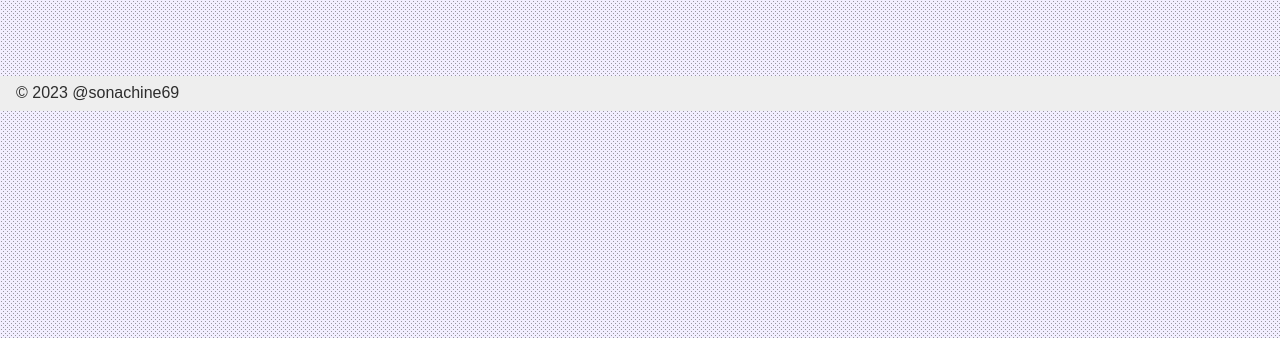
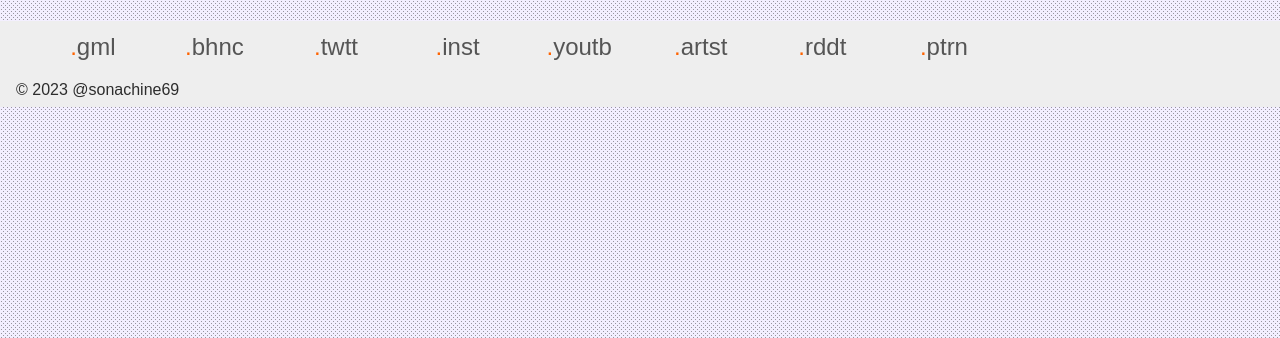
Before and after one commit to Blacktetriss/Blacktetriss.github.io, a website: page 404.html in a window 1280 px wide. Shown: the part 462-800 px from the top of the page. Drawn offline with Linux system fonts and the light colour scheme; a web font is replaced by a local one.

Commit message:
modified:   404.html

```diff
--- a/404.html
+++ b/404.html
@@ -72,8 +72,60 @@
         </div>
         <h1 class="tc center ph2 xl_font">Sorry, we can't find the page you are looking for.</h1>
     </section>
-    <br>
-    <br>
+
+    <div class="mw100 ph3-ns bg-light-gray">
+		<div class="cf ph3-ns">
+
+		  <div class="fl w-third w-20-m w-10-ns pa2">
+			<div class="tc pv1">
+				<a class="arrow mid-gray no-underline" href="mailto:sonachine69@gmail.com" title="gmail" target="_blank">
+					<span class="orange">.</span>gml</a>
+			</div>
+		  </div>
+		  <div class="fl w-third w-20-m w-10-ns pa2">
+			<div class="tc pv1">
+				<a class="arrow mid-gray no-underline" href="https://www.behance.net/sonachine69" title="behance" target="_blank">
+					<span class="orange">.</span>bhnc</a>
+			</div>
+		  </div>
+		  <div class="fl w-third w-20-m w-10-ns pa2">
+			<div class="tc pv1">
+				<a class="arrow mid-gray no-underline" href="https://twitter.com/sonachine69" title="twitter" target="_blank">
+					<span class="orange">.</span>twtt</a>
+			</div>
+		  </div>
+		  <div class="fl w-third w-20-m w-10-ns pa2">
+			<div class="tc pv1">
+				<a class="arrow mid-gray no-underline" href="https://www.instagram.com/sonatine69/" title="instagram" target="_blank">
+					<span class="orange">.</span>inst</a>
+			</div>
+		  </div>
+		  <div class="fl w-third w-20-m w-10-ns pa2">
+			<div class="tc pv1">
+				<a class="arrow mid-gray no-underline" href="https://www.youtube.com/channel/UCw2NN0aF5SxJq6QUaod9sxQ" title="youtube" target="_blank">
+					<span class="orange">.</span>youtb</a>
+			</div>
+		  </div>
+		  <div class="fl w-third w-20-m w-10-ns pa2">
+			<div class="tc pv1">
+				<a class="arrow mid-gray no-underline" href="https://www.artstation.com/sonachine69" title="artstation" target="_blank">
+					<span class="orange">.</span>artst</a>
+			</div>
+		  </div>
+		  <div class="fl w-third w-20-m w-10-ns pa2">
+			<div class="tc pv1">
+				<a class="arrow mid-gray no-underline" href="https://www.reddit.com/user/rlcewithmeat/" title="reddit" target="_blank">
+					<span class="orange">.</span>rddt</a>
+			</div>
+		  </div>
+		  <div class="fl w-third w-20-m w-10-ns pa2">
+			<div class="tc pv1">
+				<a class="arrow mid-gray no-underline" href="https://www.patreon.com/Sonachine69" title="patreon" target="_blank">
+					<span class="orange">.</span>ptrn</a>
+			</div>
+		  </div>
+		</div>
+	  </div>
     <footer>
         <div class="flex items-center justify-start pa2 bg-light-gray">
             <span class="xs_font ml2">© 2023 @sonachine69</span>
```
